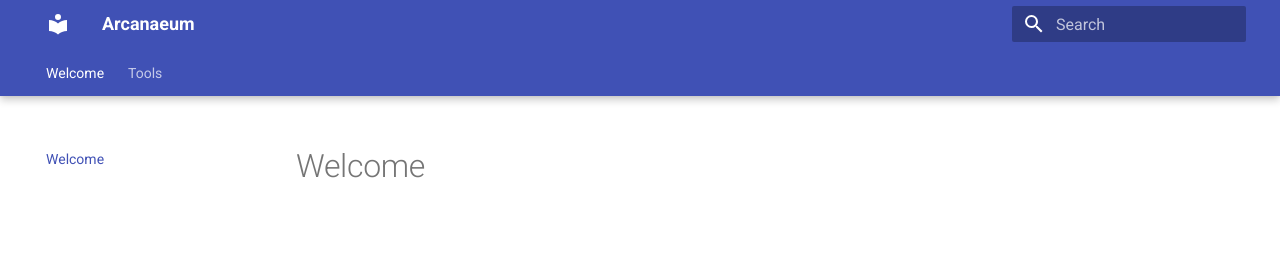
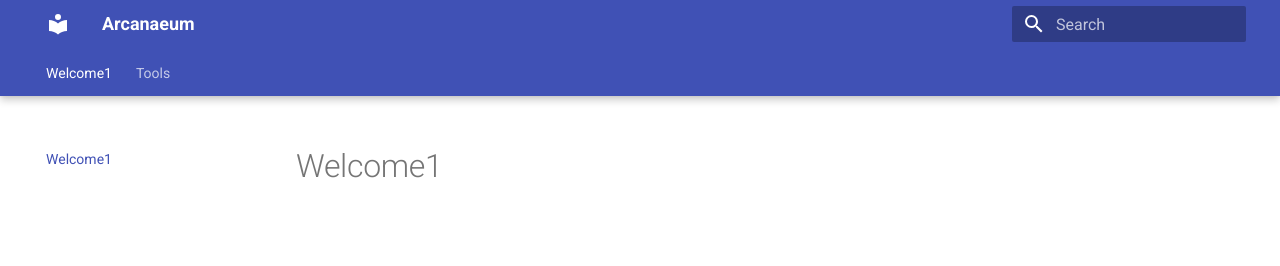
Before and after one commit to nicolazq/Arcanaeum, an MkDocs documentation site: the page built from docs/index.md, in a window 1280 px wide. Shown: the top 266 px of the page. Built offline with MkDocs 1.6.1 and Material for MkDocs 9.7.7, drawn with Linux system fonts in a browser that asks for light colours.

Commit message:
Workbench workspace sync

```diff
--- a/docs/index.md
+++ b/docs/index.md
@@ -1 +1 @@
-# Welcome
+# Welcome1
--- a/mkdocs.yml
+++ b/mkdocs.yml
@@ -5,6 +5,8 @@ theme:
     - navigation.tabs
     - navigation.tabs.sticky
     - content.code.copy
+    - search.suggest
+    - search.highlight
 
 markdown_extensions:
   - toc:
```
